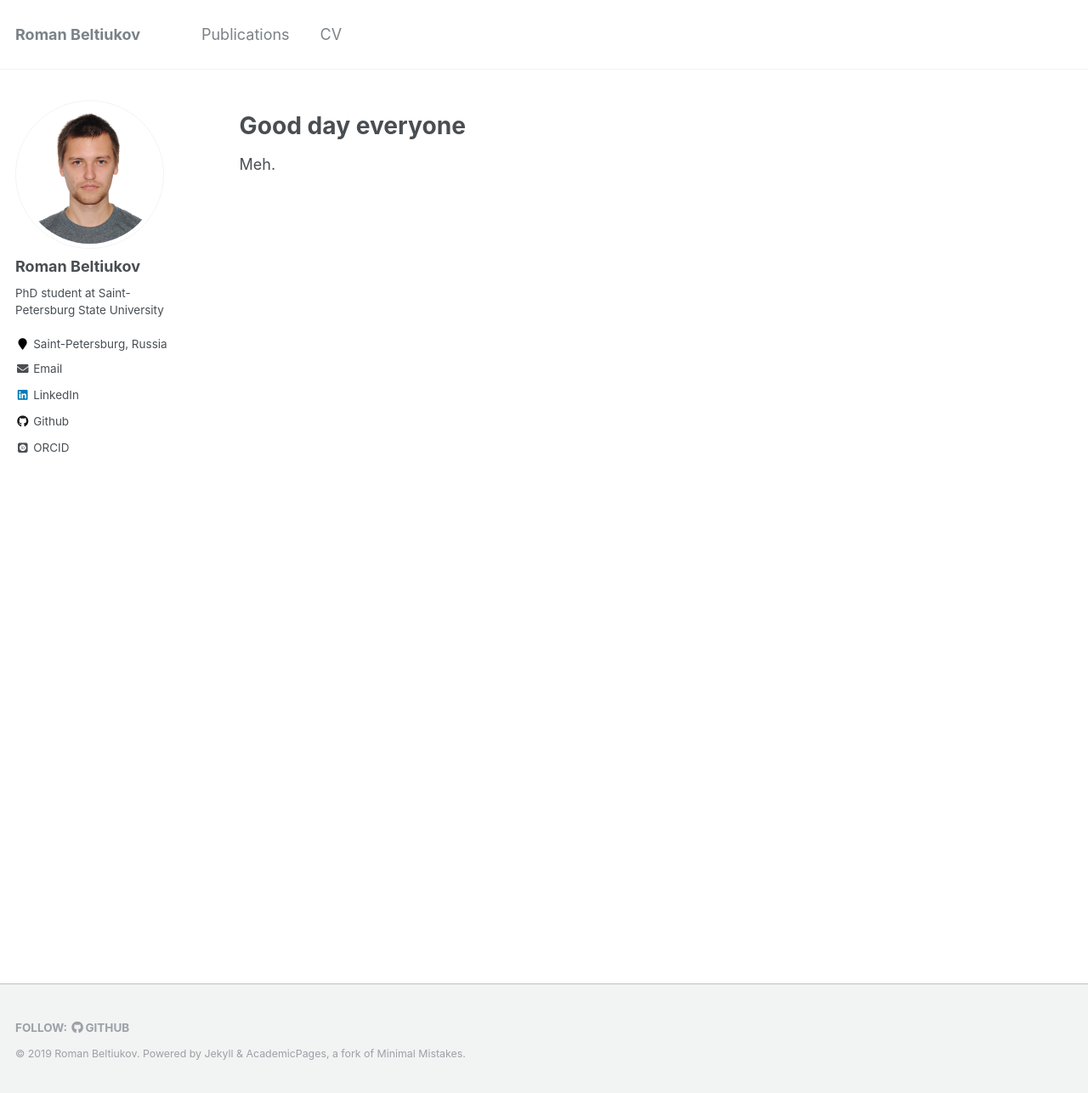
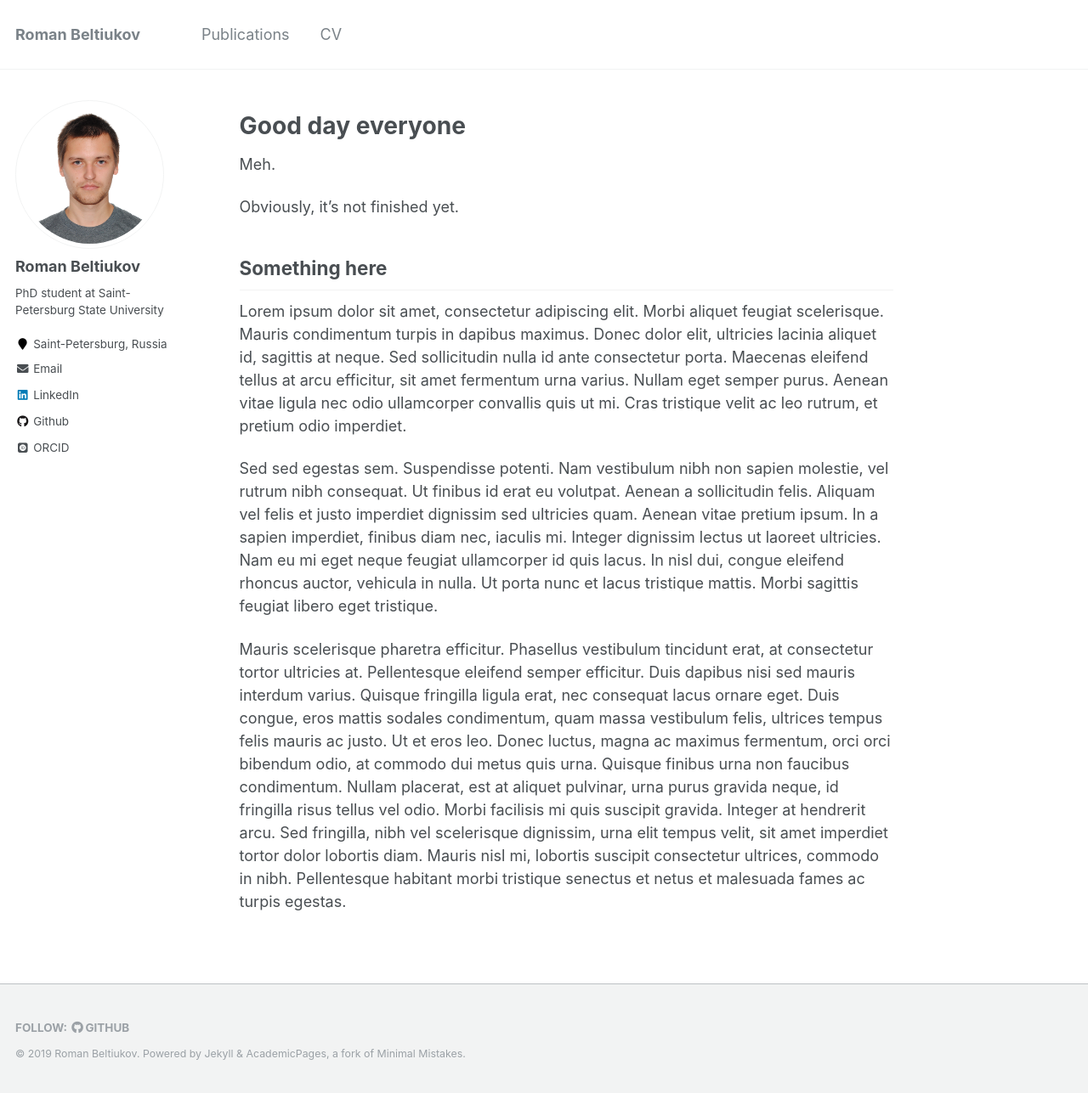
Before and after one commit to maybe-hello-world/maybe-hello-world.github.io, a Jekyll site: the page built from _pages/about.md, in a window 1280 px wide and 1287 px high. Shown: the whole window at 85% size. Built offline with Jekyll 4.4.1, drawn with Linux system fonts in a browser that asks for light colours; some web fonts are replaced.

Commit message:
simple renew

```diff
--- a/_pages/about.md
+++ b/_pages/about.md
@@ -10,3 +10,14 @@ redirect_from:
 Good day everyone
 ======
 Meh.
+
+Obviously, it's not finished yet.
+
+Something here
+------
+
+Lorem ipsum dolor sit amet, consectetur adipiscing elit. Morbi aliquet feugiat scelerisque. Mauris condimentum turpis in dapibus maximus. Donec dolor elit, ultricies lacinia aliquet id, sagittis at neque. Sed sollicitudin nulla id ante consectetur porta. Maecenas eleifend tellus at arcu efficitur, sit amet fermentum urna varius. Nullam eget semper purus. Aenean vitae ligula nec odio ullamcorper convallis quis ut mi. Cras tristique velit ac leo rutrum, et pretium odio imperdiet.
+
+Sed sed egestas sem. Suspendisse potenti. Nam vestibulum nibh non sapien molestie, vel rutrum nibh consequat. Ut finibus id erat eu volutpat. Aenean a sollicitudin felis. Aliquam vel felis et justo imperdiet dignissim sed ultricies quam. Aenean vitae pretium ipsum. In a sapien imperdiet, finibus diam nec, iaculis mi. Integer dignissim lectus ut laoreet ultricies. Nam eu mi eget neque feugiat ullamcorper id quis lacus. In nisl dui, congue eleifend rhoncus auctor, vehicula in nulla. Ut porta nunc et lacus tristique mattis. Morbi sagittis feugiat libero eget tristique.
+
+Mauris scelerisque pharetra efficitur. Phasellus vestibulum tincidunt erat, at consectetur tortor ultricies at. Pellentesque eleifend semper efficitur. Duis dapibus nisi sed mauris interdum varius. Quisque fringilla ligula erat, nec consequat lacus ornare eget. Duis congue, eros mattis sodales condimentum, quam massa vestibulum felis, ultrices tempus felis mauris ac justo. Ut et eros leo. Donec luctus, magna ac maximus fermentum, orci orci bibendum odio, at commodo dui metus quis urna. Quisque finibus urna non faucibus condimentum. Nullam placerat, est at aliquet pulvinar, urna purus gravida neque, id fringilla risus tellus vel odio. Morbi facilisis mi quis suscipit gravida. Integer at hendrerit arcu. Sed fringilla, nibh vel scelerisque dignissim, urna elit tempus velit, sit amet imperdiet tortor dolor lobortis diam. Mauris nisl mi, lobortis suscipit consectetur ultrices, commodo in nibh. Pellentesque habitant morbi tristique senectus et netus et malesuada fames ac turpis egestas.
```
